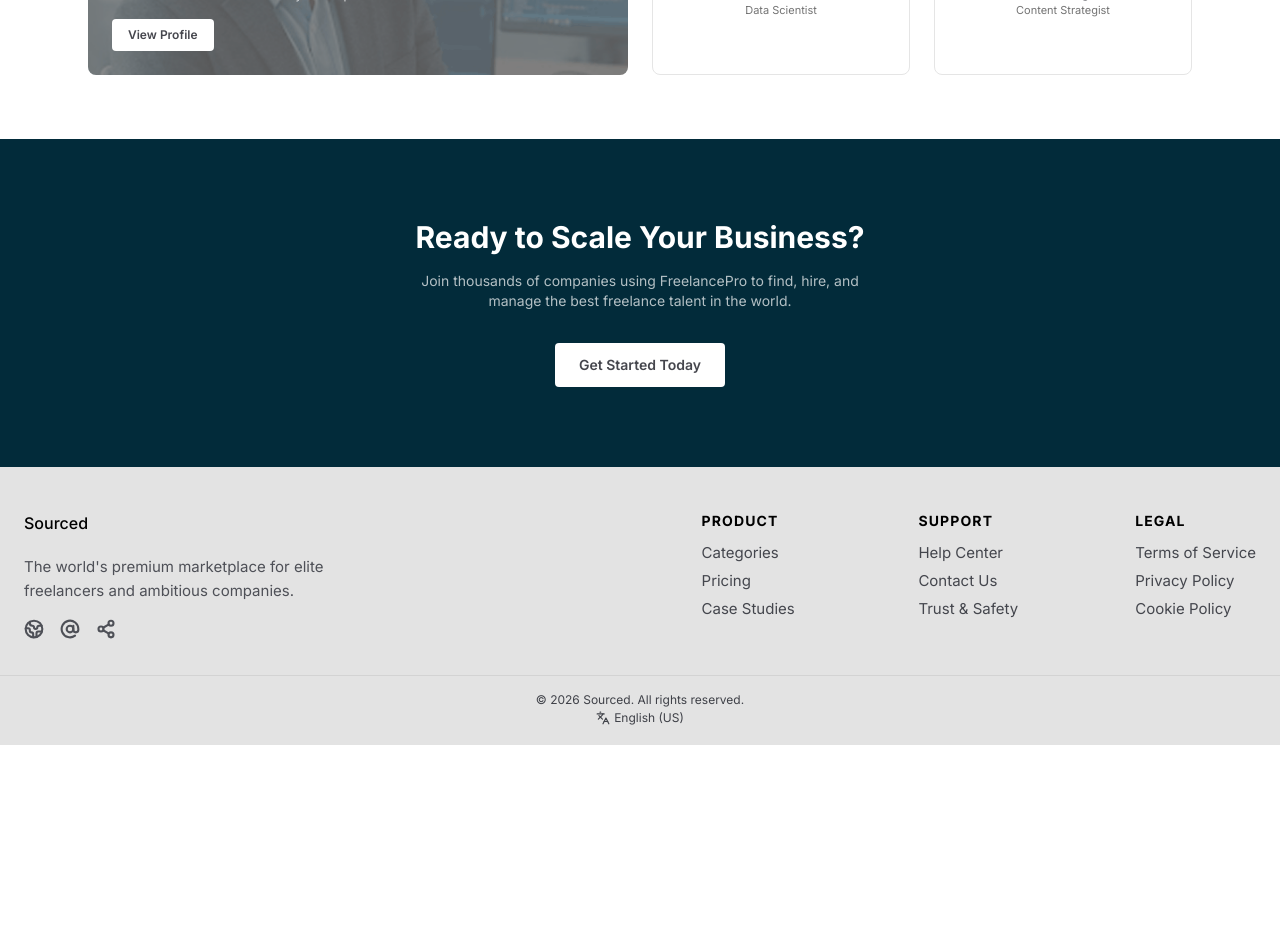
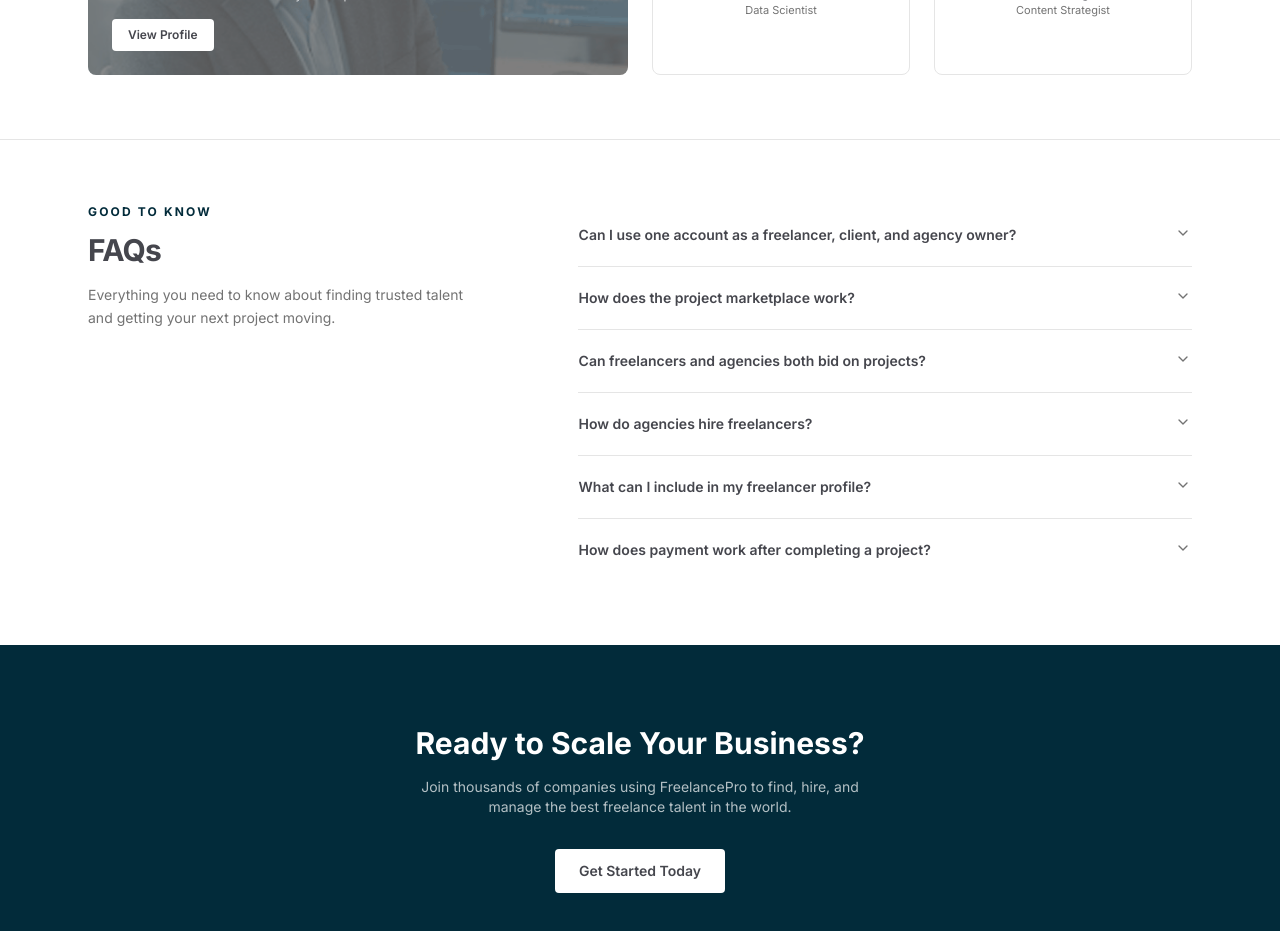
Before and after one commit to Piyush-20045/sourced, a Next.js app: page / in a window 1280 px wide. Shown: the part 1540-2471 px from the top of the page. Before the commit the page ends 2285 px from the top, so only its background shows below. Built offline with nearby package versions, Linux system fonts and the light colour scheme.

Commit message:
feat: add FAQ section

```diff
--- a/src/app/(main)/page.tsx
+++ b/src/app/(main)/page.tsx
@@ -1,6 +1,7 @@
 import Hero from "@/components/home-sections/hero";
 import RecentProjects from "@/components/home-sections/recent-projects";
 import TopRated from "@/components/home-sections/top-rated";
+import Faq from "@/components/home-sections/faq";
 import CTA from "@/components/home-sections/cta";
 
 function Home() {
@@ -9,6 +10,7 @@ function Home() {
       <Hero />
       <RecentProjects />
       <TopRated />
+      <Faq />
       <CTA />
     </main>
   );
--- /dev/null
+++ b/src/components/home-sections/faq.tsx
@@ -0,0 +1,76 @@
+import {
+  Accordion,
+  AccordionContent,
+  AccordionItem,
+  AccordionTrigger,
+} from "@/components/ui/accordion";
+
+const faqs = [
+  {
+    question:
+      "Can I use one account as a freelancer, client, and agency owner?",
+    answer:
+      "Yes. TalentBridge is built around one account with multiple professional identities. You can create a Freelancer Profile, Client Profile, or multiple Agency Profiles and switch between them whenever you need.",
+  },
+  {
+    question: "How does the project marketplace work?",
+    answer:
+      "Clients can create projects with their requirements, budget, skills, and timeline. Freelancers and agencies can discover projects, submit proposals, and compete for the work. The client then reviews the proposals and selects the best fit.",
+  },
+  {
+    question: "Can freelancers and agencies both bid on projects?",
+    answer:
+      "Yes. Both individual freelancers and agencies can discover projects and submit bids with their proposed price, delivery time, cover letter, technical proposal, and relevant experience.",
+  },
+  {
+    question: "How do agencies hire freelancers?",
+    answer:
+      "Agencies can post jobs with requirements such as skills, salary, experience, and employment type. Freelancers can apply with their resume, portfolio, and cover letter. Agencies can then review applications, conduct interviews, and hire candidates.",
+  },
+  {
+    question: "What can I include in my freelancer profile?",
+    answer:
+      "Freelancers can build a professional profile with personal information, skills, experience, hourly rate, portfolio, languages, education, certifications, and availability. A completed profile can then become searchable on the marketplace.",
+  },
+  {
+    question: "How does payment work after completing a project?",
+    answer:
+      "For projects, the client funds the project and the payment is held in escrow. Once the work is completed and approved by the client, the payment is released to the freelancer's wallet, where it can be withdrawn.",
+  },
+];
+
+function Faq() {
+  return (
+    <section className="border-t border-border bg-background">
+      <div className="mx-auto grid max-w-6xl gap-12 px-6 py-16 md:grid-cols-[0.8fr_1.2fr] md:gap-20">
+        <div>
+          <p className="text-xs font-bold tracking-[0.18em] text-[#022B3A]">
+            GOOD TO KNOW
+          </p>
+          <h2 className="mt-3 text-3xl font-bold tracking-tight">FAQs</h2>
+          <p className="mt-4 max-w-sm text-sm leading-relaxed text-muted-foreground">
+            Everything you need to know about finding trusted talent and getting
+            your next project moving.
+          </p>
+        </div>
+        <Accordion className="w-full">
+          {faqs.map((faq, index) => (
+            <AccordionItem
+              key={faq.question}
+              value={`faq-${index}`}
+              className="border-border"
+            >
+              <AccordionTrigger className="py-5 text-sm font-semibold hover:no-underline">
+                {faq.question}
+              </AccordionTrigger>
+              <AccordionContent className="max-w-2xl text-sm leading-relaxed text-muted-foreground">
+                {faq.answer}
+              </AccordionContent>
+            </AccordionItem>
+          ))}
+        </Accordion>
+      </div>
+    </section>
+  );
+}
+export default Faq;
--- /dev/null
+++ b/src/components/ui/accordion.tsx
@@ -0,0 +1,72 @@
+import { Accordion as AccordionPrimitive } from "@base-ui/react/accordion"
+
+import { cn } from "@/lib/utils"
+import { ChevronDownIcon, ChevronUpIcon } from "lucide-react"
+
+function Accordion({ className, ...props }: AccordionPrimitive.Root.Props) {
+  return (
+    <AccordionPrimitive.Root
+      data-slot="accordion"
+      className={cn("flex w-full flex-col", className)}
+      {...props}
+    />
+  )
+}
+
+function AccordionItem({ className, ...props }: AccordionPrimitive.Item.Props) {
+  return (
+    <AccordionPrimitive.Item
+      data-slot="accordion-item"
+      className={cn("not-last:border-b", className)}
+      {...props}
+    />
+  )
+}
+
+function AccordionTrigger({
+  className,
+  children,
+  ...props
+}: AccordionPrimitive.Trigger.Props) {
+  return (
+    <AccordionPrimitive.Header className="flex">
+      <AccordionPrimitive.Trigger
+        data-slot="accordion-trigger"
+        className={cn(
+          "group/accordion-trigger relative flex flex-1 items-start justify-between rounded-lg border border-transparent py-2.5 text-left text-sm font-medium transition-all outline-none hover:underline focus-visible:border-ring focus-visible:ring-3 focus-visible:ring-ring/50 focus-visible:after:border-ring aria-disabled:pointer-events-none aria-disabled:opacity-50 **:data-[slot=accordion-trigger-icon]:ml-auto **:data-[slot=accordion-trigger-icon]:size-4 **:data-[slot=accordion-trigger-icon]:text-muted-foreground",
+          className
+        )}
+        {...props}
+      >
+        {children}
+        <ChevronDownIcon data-slot="accordion-trigger-icon" className="pointer-events-none shrink-0 group-aria-expanded/accordion-trigger:hidden" />
+        <ChevronUpIcon data-slot="accordion-trigger-icon" className="pointer-events-none hidden shrink-0 group-aria-expanded/accordion-trigger:inline" />
+      </AccordionPrimitive.Trigger>
+    </AccordionPrimitive.Header>
+  )
+}
+
+function AccordionContent({
+  className,
+  children,
+  ...props
+}: AccordionPrimitive.Panel.Props) {
+  return (
+    <AccordionPrimitive.Panel
+      data-slot="accordion-content"
+      className="overflow-hidden text-sm data-open:animate-accordion-down data-closed:animate-accordion-up"
+      {...props}
+    >
+      <div
+        className={cn(
+          "h-(--accordion-panel-height) pt-0 pb-2.5 data-ending-style:h-0 data-starting-style:h-0 [&_a]:underline [&_a]:underline-offset-3 [&_a]:hover:text-foreground [&_p:not(:last-child)]:mb-4",
+          className
+        )}
+      >
+        {children}
+      </div>
+    </AccordionPrimitive.Panel>
+  )
+}
+
+export { Accordion, AccordionItem, AccordionTrigger, AccordionContent }
```
